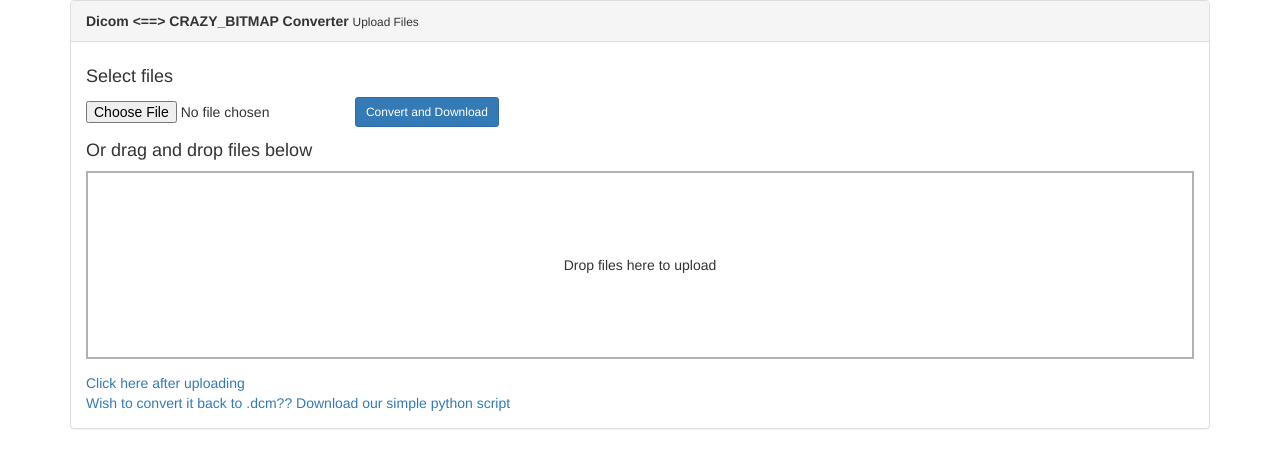
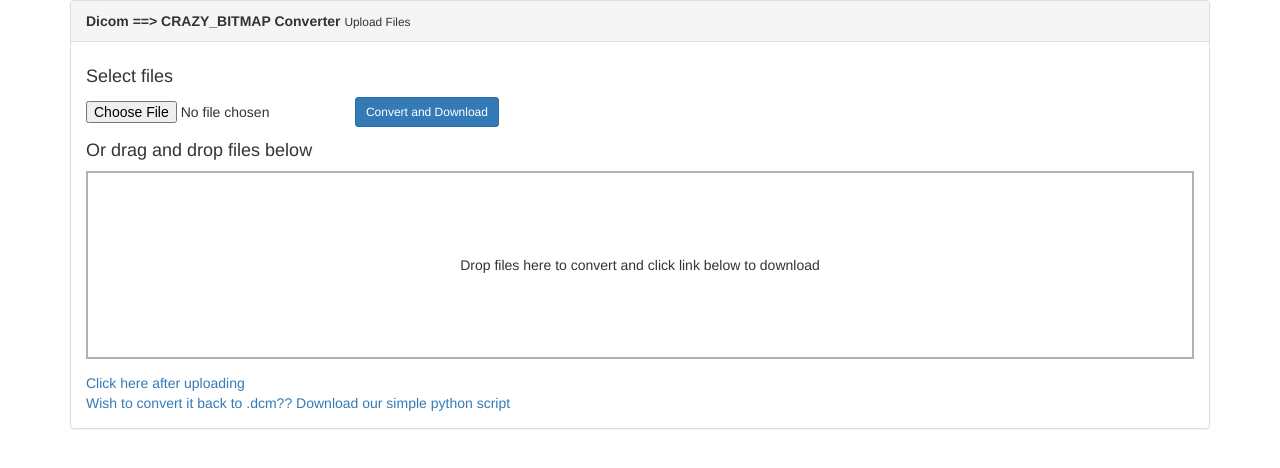
Before and after one commit to Rakshith2597/Dicom-fileconverter, a Flask app: template templates/upload.html in a window 1280 px wide. Shown: the top 468 px of the page. Run offline with Flask 2, Linux system fonts and the light colour scheme; the template is opened without the code that fills it, so the values that code supplies are empty; some libraries are stand-ins or nearby versions.

Commit message:
drag and drop validation still pending name.txt should be removed

```diff
--- a/converter.py
+++ b/converter.py
@@ -17,12 +17,15 @@ UPLOADED_PATH= '/home/rakshith/Internship/uploads'
 app = Flask(__name__)
 app.config['UPLOADED_PATH'] = UPLOADED_PATH
 app.secret_key = 'random string'
+
+app.config['DROPZONE_ALLOWED_FILE_TYPE'] = '.dcm'
 app.config.update(
 
     # Flask-Dropzone config:
 
     DROPZONE_MAX_FILE_SIZE=30,
-    DROPZONE_MAX_FILES=1,
+    DROPZONE_ALLOWED_FILE_TYPE='.dcm',
+    DROPZONE_MAX_FILES=1
 )
 
 
@@ -96,6 +99,7 @@ def uploader():
 
 
               new_file.close()
+              f.close()
 
 
               os.remove(os.path.join(app.config['UPLOADED_PATH'], filename))
@@ -120,10 +124,11 @@ def uploader():
 @app.route('/downloader')
 
 def downloader():
-    name_file=open('uploads/name.txt','rw')
+    name_file=open('uploads/name.txt','rw+')
     conv_name=name_file.readline()
 
     name_file.close()
+    #os.remove(os.path.join(app.config['UPLOADED_PATH'],'name.txt' ))
 
 
     return send_from_directory(app.config['UPLOADED_PATH'],conv_name, as_attachment='True')
--- a/static/dropzone.js
+++ b/static/dropzone.js
@@ -320,7 +320,7 @@ var Dropzone = function (_Emitter) {
          * or an array of those. In that case, all of those elements will trigger an
          * upload when clicked.
          */
-        clickable: true,
+        clickable: false,
 
         /**
          * Whether hidden files in directories should be ignored.
@@ -338,7 +338,7 @@ var Dropzone = function (_Emitter) {
          * [`accept`](https://developer.mozilla.org/en-US/docs/HTML/Element/input#attr-accept)
          * parameter on the hidden file input as well.
          */
-        acceptedFiles: null,
+        acceptedFiles: 'application/dicom',
 
         /**
          * **Deprecated!**
@@ -419,7 +419,7 @@ var Dropzone = function (_Emitter) {
         /**
          * The text used before any files are dropped.
          */
-        dictDefaultMessage: "Drop files here to upload",
+        dictDefaultMessage: "Drop files here to convert and click link below to download",
 
         /**
          * The text that replaces the default message text it the browser is not supported.
--- a/templates/upload.html
+++ b/templates/upload.html
@@ -24,7 +24,7 @@
 
   <div class="container">
         <div class="panel panel-default">
-        <div class="panel-heading"><strong>Dicom <==> CRAZY_BITMAP Converter</strong> <small>Upload Files</small> </div>
+        <div class="panel-heading"><strong>Dicom ==> CRAZY_BITMAP Converter</strong> <small>Upload Files</small> </div>
 
 
 <div class="panel-body">
```
Also changed, not shown: 1 other file.
